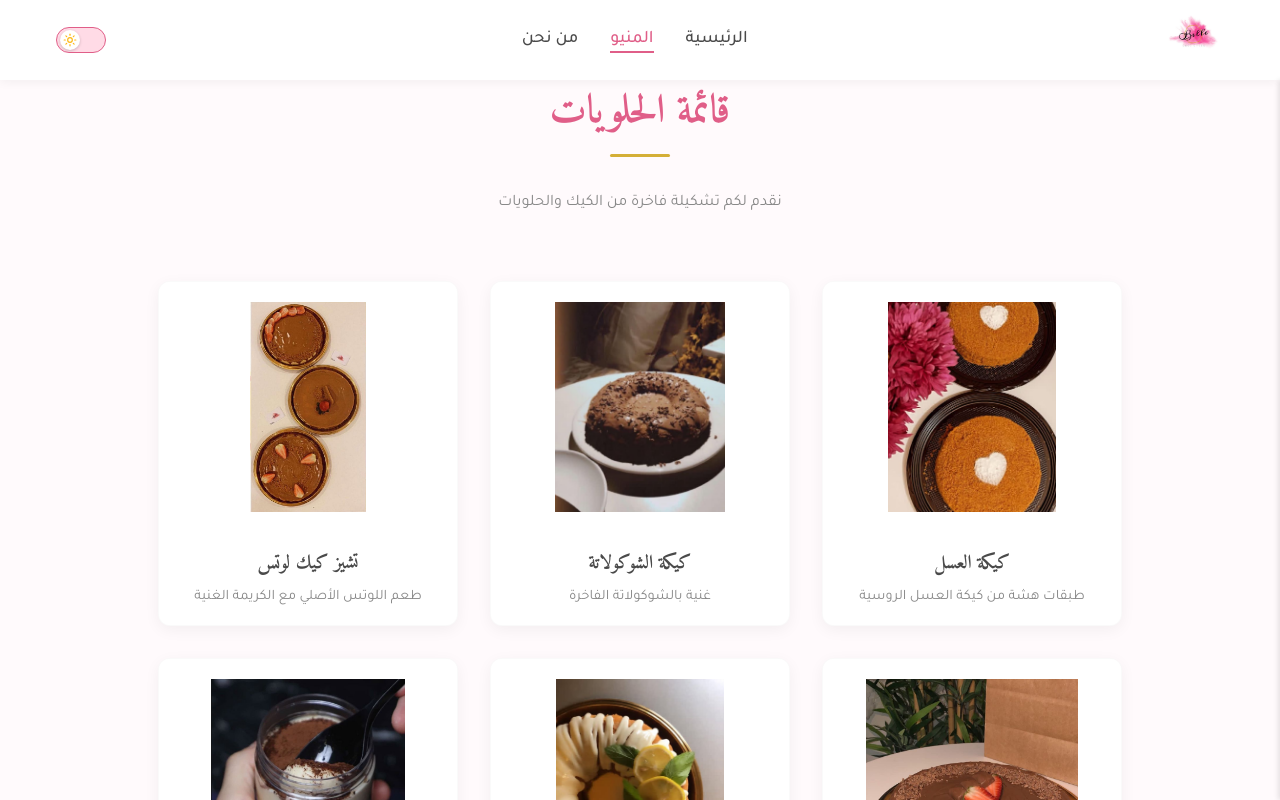
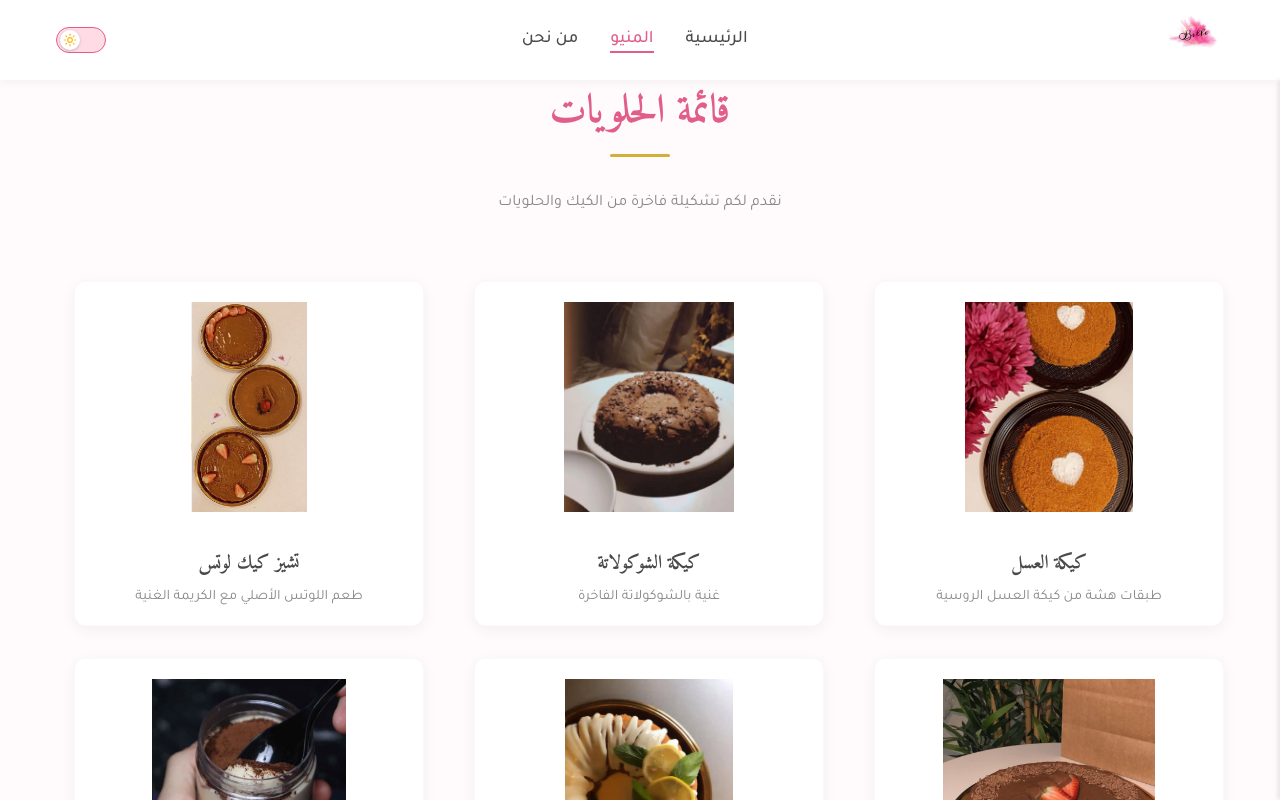
Before and after one commit to khalidsadili/belle-sweet, a React (Vite) app: page /menu in a window 1280 px wide. Shown: the top 800 px of the page. Built offline with nearby package versions, Linux system fonts and the light colour scheme.

Commit message:
Fix dark mode colors and layout conflicts

```diff
--- a/src/components/ProductCard.css
+++ b/src/components/ProductCard.css
@@ -1,22 +1,18 @@
 .product-card {
-    background: white;
+    background: var(--color-surface);
     border-radius: var(--border-radius);
     overflow: hidden;
     box-shadow: 0 4px 15px rgba(0, 0, 0, 0.05);
-    transition: transform 0.3s ease, box-shadow 0.3s ease;
+    transition: transform 0.3s ease, box-shadow 0.3s ease, background-color 0.4s ease;
     border: 1px solid rgba(0, 0, 0, 0.02);
-}
-
-.product-card:hover {
-    transform: translateY(-5px);
-    box-shadow: 0 10px 25px rgba(224, 94, 136, 0.2);
 }
 
 .card-image {
     position: relative;
     width: 100%;
     height: 250px;
-    background-color: #fff;
+    background-color: var(--color-surface);
+    /* Fix dark mode */
     overflow: hidden;
 }
 
--- a/src/pages/About.css
+++ b/src/pages/About.css
@@ -10,7 +10,8 @@
     align-items: center;
     justify-content: space-between;
     gap: var(--spacing-lg);
-    background-color: white;
+    background-color: var(--color-surface);
+    /* Fix dark mode */
     padding: var(--spacing-lg);
     border-radius: var(--border-radius-lg);
     box-shadow: 0 10px 30px rgba(0, 0, 0, 0.03);
--- a/src/pages/Home.css
+++ b/src/pages/Home.css
@@ -106,7 +106,7 @@
     padding: var(--spacing-lg) var(--spacing-sm);
 }
 
-.products-grid {
+.featured-grid {
     display: flex;
     flex-wrap: wrap;
     justify-content: center;
--- a/src/pages/Home.jsx
+++ b/src/pages/Home.jsx
@@ -27,7 +27,7 @@ const Home = () => {
 
             <section className="featured-section container">
                 <h2 className="section-title">الاصناف المميزه</h2>
-                <div className="products-grid">
+                <div className="featured-grid">
                     {featuredProducts.map(product => (
                         <ProductCard key={product.id} product={product} />
                     ))}
--- a/src/pages/Menu.css
+++ b/src/pages/Menu.css
@@ -11,6 +11,12 @@
 .menu-header p {
     color: var(--color-text-light);
     margin-top: -30px;
-    /* pull closer to title */
     margin-bottom: 20px;
 }
+
+.products-grid {
+    display: grid;
+    grid-template-columns: repeat(auto-fill, minmax(280px, 1fr));
+    gap: var(--spacing-md);
+    padding-bottom: var(--spacing-lg);
+}
```
